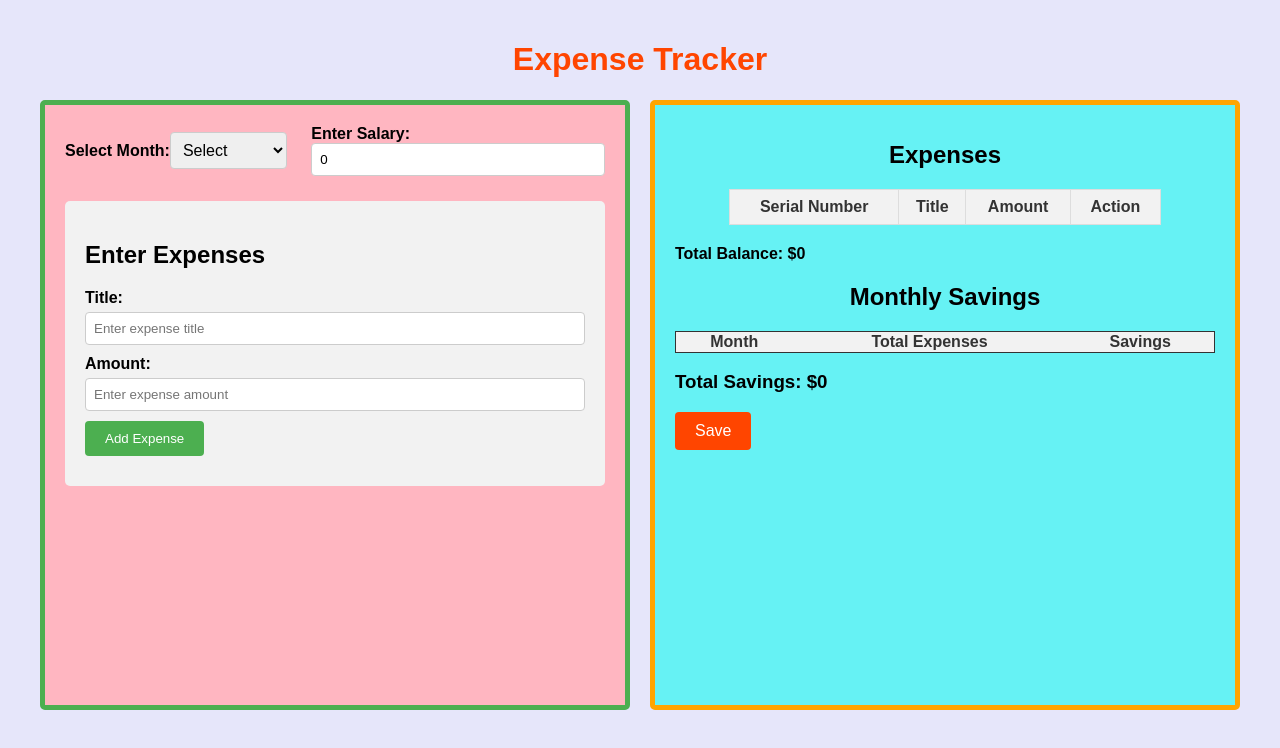
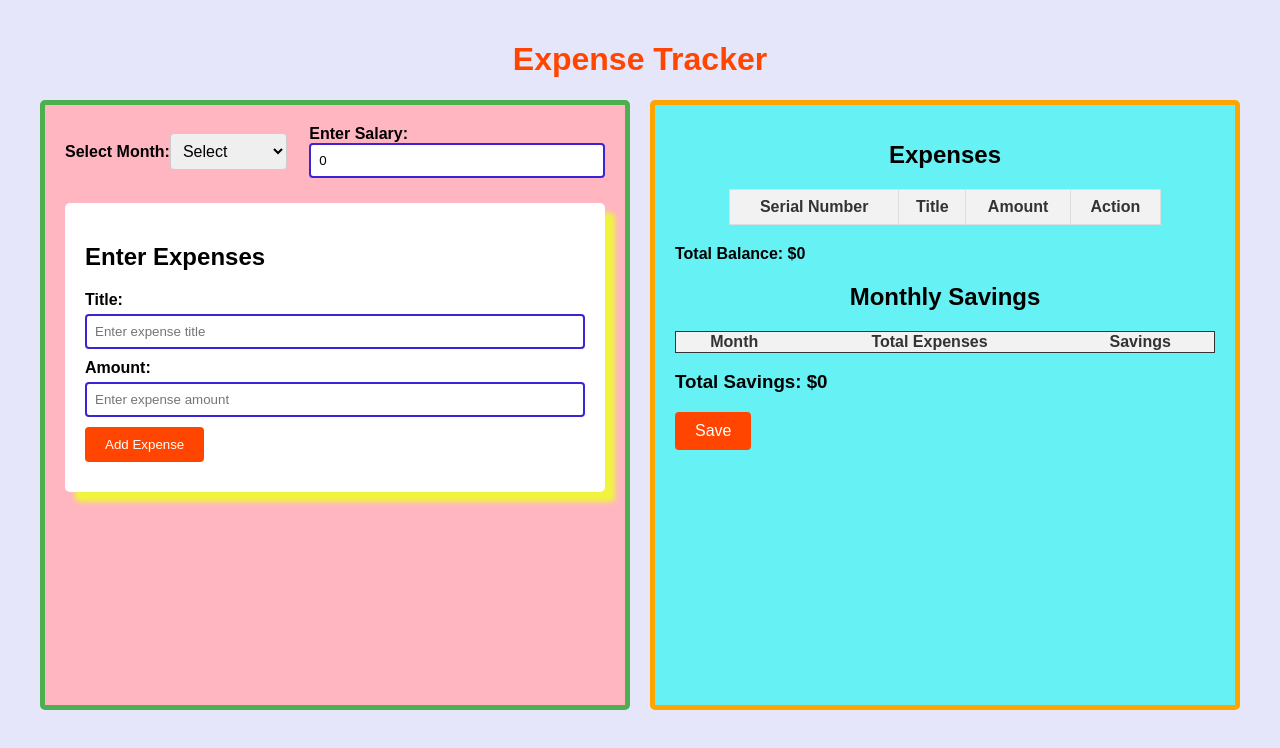
Before and after one commit to mounikapriyaguddanti/expense-tracker, a React (Create React App) app: page / in a window 1280 px wide. Shown: the top 748 px of the page. Built offline with nearby package versions, Linux system fonts and the light colour scheme.

Commit message:
Update ExpenseForm.css

```diff
--- a/src/components/ExpenseForm.css
+++ b/src/components/ExpenseForm.css
@@ -1,8 +1,11 @@
+
 /* ExpenseForm.css */
+
 .form-container {
-    background-color: #f2f2f2;
+    background-color: white;
     padding: 20px;
     border-radius: 5px;
+    box-shadow: 10px 10px 5px rgb(241, 244, 62);
   }
 
   .form-group {
@@ -19,16 +22,17 @@
   input[type="number"] {
     width: 100%;
     padding: 8px;
-    border: 1px solid #ccc;
+    border: 2px solid hsl(247, 71%, 49%);
     border-radius: 4px;
     box-sizing: border-box;
   }
 
   input[type="submit"] {
-    background-color: #4caf50;
+    background-color:orangered;
     color: white;
     padding: 10px 20px;
     border: none;
     border-radius: 4px;
     cursor: pointer;
+
   }
```
